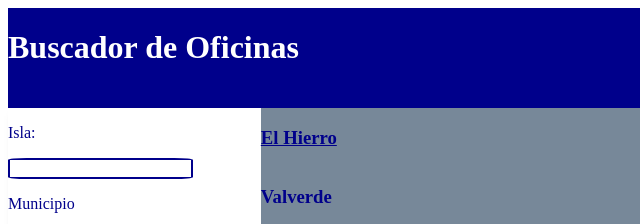
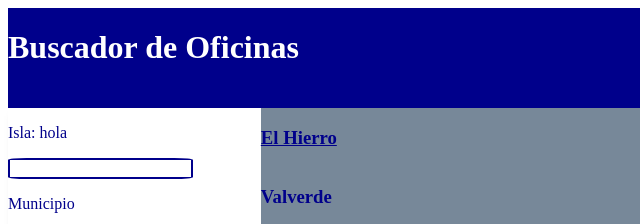
Before and after one commit to Nujuron/Actividad-Oficinas, a website with bundled scripts: page html/index.html in a window 1280 px wide. Shown: the top 224 px of the page, 0-640 px from the left. Built offline with nearby package versions, Linux system fonts and the light colour scheme.

Commit message:
Probando

```diff
--- a/html/index.html
+++ b/html/index.html
@@ -12,7 +12,7 @@
     <main>
         <article>
             <section id="search">
-                <p>Isla:</p>
+                <p>Isla: hola</p>
                 <input type="text" id="isla">
                 <p>Municipio</p>
                 <input type="text" id="municipio">
```
